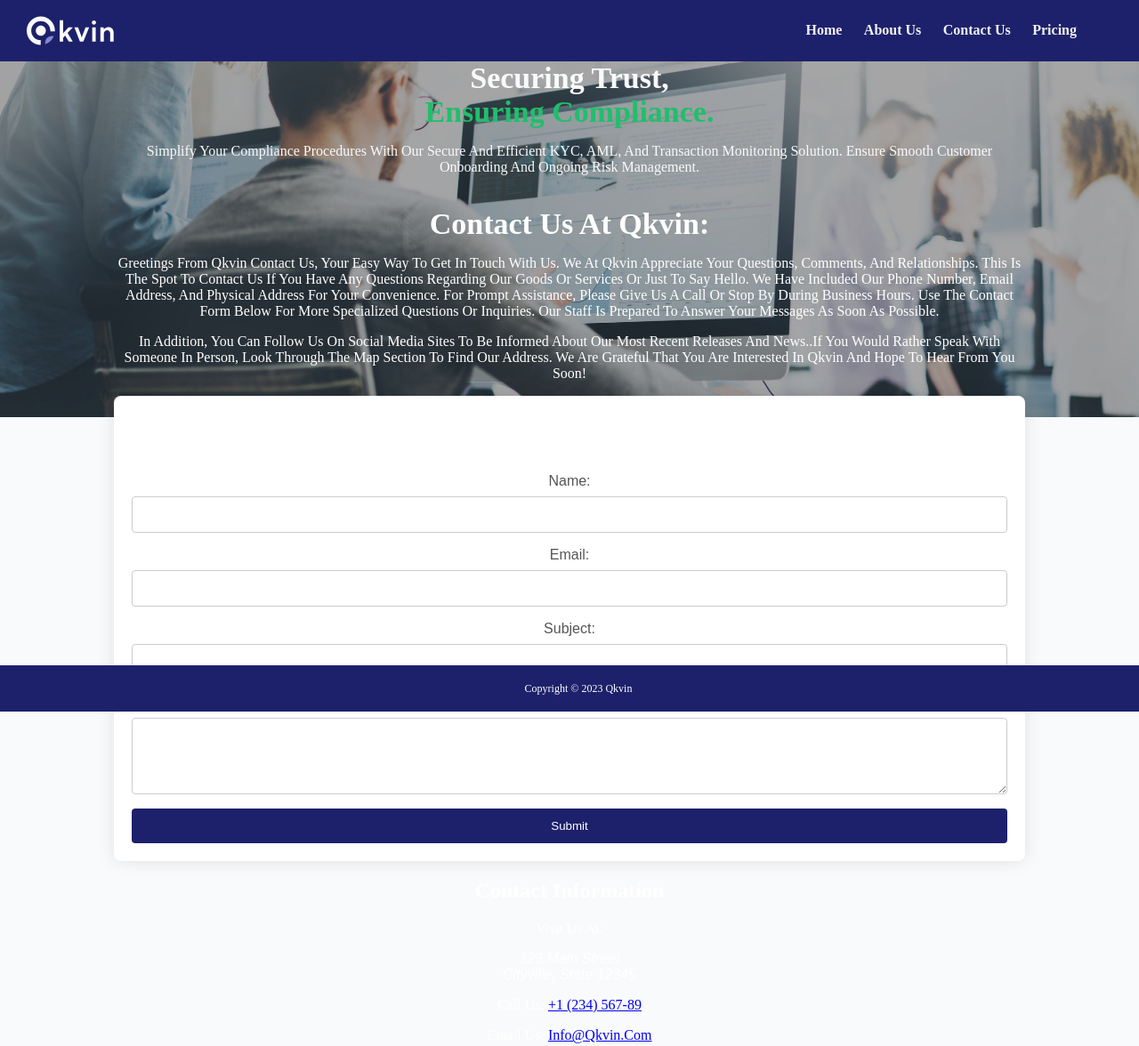
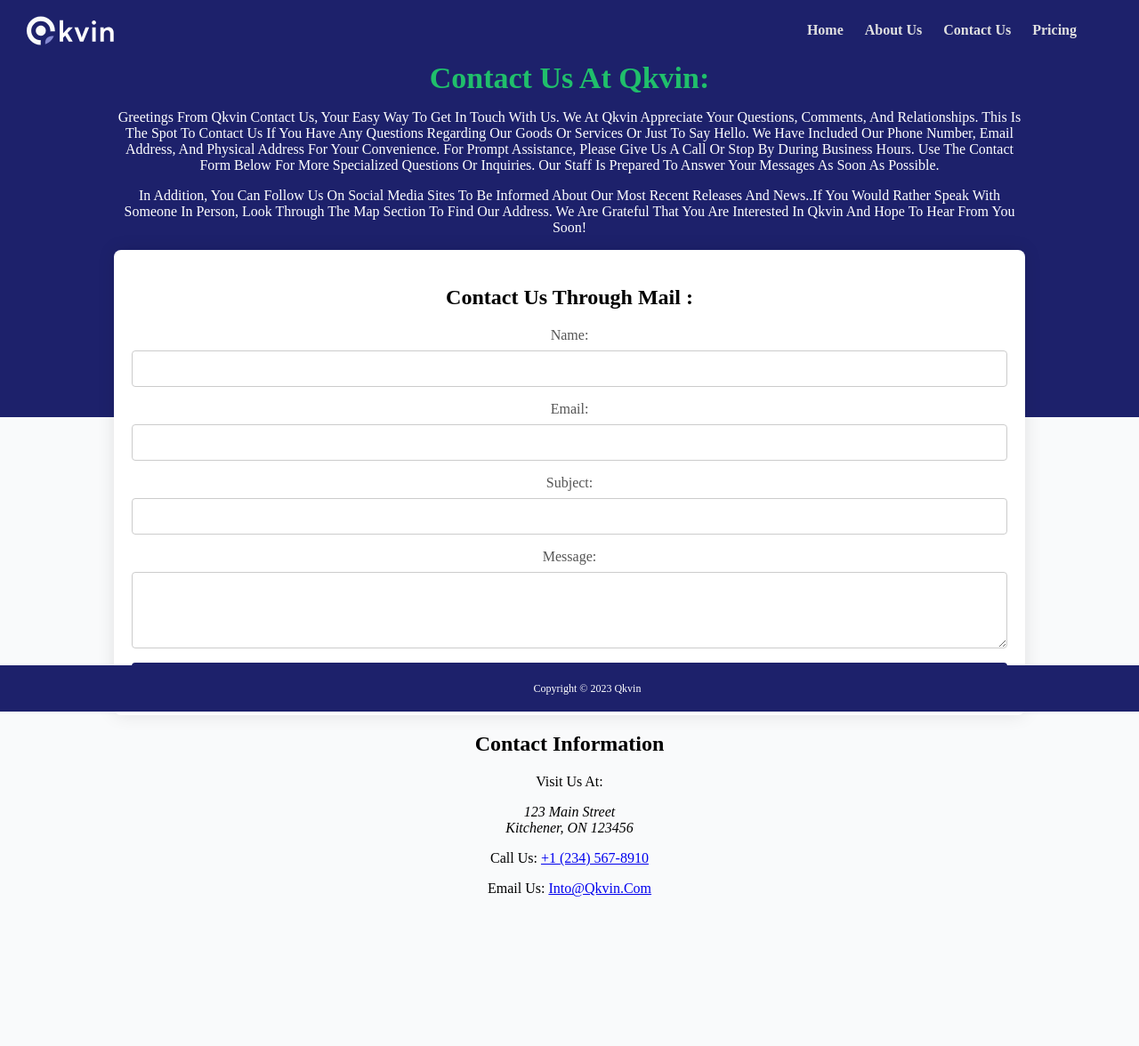
Before and after one commit to kaushalchandrapal/FinalProject-Responsive, a plain HTML site: page contact-us.html in a window 1280 px wide. Shown: the whole page at 89% size. After the commit the page ends 1078 px from the top, so only its background shows below. Drawn offline with Linux system fonts and the light colour scheme; a web font is replaced by a local one.

Commit message:
Contactuspage (#5)
* contactuspage

* edited text and make some similar changes

---------

Co-authored-by: cyril francis <cyrilfrancis201@gmail.com>

```diff
--- a/contact-us.html
+++ b/contact-us.html
@@ -17,10 +17,10 @@
             <div class="container">
                 <img src="assets/qkvinlogo.svg" class="logo" >
                 <ul class="nav-links">
-                    <li><a href="#index.html">Home</a></li>
-                    <li><a href="#about-us">About Us</a></li>
-                    <li><a href="#contact-us.html">Contact Us</a></li>
-                    <li><a href="#pricing">Pricing</a></li>
+                    <li><a href="index.html">Home</a></li>
+                    <li><a href="about-us.html">About Us</a></li>
+                    <li><a href="contact-us.html">Contact Us</a></li>
+                    <li><a href="pricing.html">Pricing</a></li>
                 </ul>
             </div>
         </nav>
@@ -28,29 +28,18 @@
             <div class="banner">
                 <div class="banner-text-wrapper">
                     <div class="banner-text">
-                        <h1 class="bg-text" >Securing Trust,</h1>
-                        <h1 class="green-accent" >Ensuring Compliance.</h1>
-                        <p class="bg-text" >
-                            Simplify your compliance procedures with our secure and efficient KYC, AML, and Transaction Monitoring solution. Ensure smooth customer onboarding and ongoing risk management.
-                        </p>
-                        <!-- <img class="image-main-mobile" src="images/splashright_bg.jpeg" alt="">
-                    </div>
-                </div>
-                <img class="image-main" src="images/splashright_bg.jpeg" alt="">
-            </div> -->
-            <div class="content">
+                        <h1 class="green-accent" >Contact Us at Qkvin:</h1>
 
-            </div>
-            <h1 id="contact">Contact Us at Qkvin:</h1>
-    <p>Greetings from Qkvin Contact Us, your easy way to get in touch with us. We at Qkvin appreciate your questions, comments, and relationships. This is the spot to contact us if you have any questions regarding our goods or services or just to say hello. We have included our phone number, email address, and physical address for your convenience. For prompt assistance, please give us a call or stop by during business hours.
+
+    <p id="paragraph">Greetings from Qkvin Contact Us, your easy way to get in touch with us. We at Qkvin appreciate your questions, comments, and relationships. This is the spot to contact us if you have any questions regarding our goods or services or just to say hello. We have included our phone number, email address, and physical address for your convenience. For prompt assistance, please give us a call or stop by during business hours.
 
         Use the contact form below for more specialized questions or inquiries. Our staff is prepared to answer your messages as soon as possible. </p>
 
-    <p>In addition, you can follow us on social media sites to be informed about our most recent releases and news..If you would rather speak with someone in person, look through the map section to find our address. We are grateful that you are interested in Qkvin and hope to hear from you soon!</p>
+    <p id="paragraph">In addition, you can follow us on social media sites to be informed about our most recent releases and news..If you would rather speak with someone in person, look through the map section to find our address. We are grateful that you are interested in Qkvin and hope to hear from you soon!</p>
 
 
     <section id="contact-form">
-      <h2>Contact Us Through Mail :</h2>
+      <h2 id="contact">Contact Us Through Mail :</h2>
       <form  method="post">
         <label for="name">Name:</label>
         <input type="text" id="name" name="name" required>
@@ -68,14 +57,15 @@
       </form>
     </section>
     <section id="contact-info">
-        <h2>Contact Information</h2>
-        <p>Visit us at:</p>
-        <address>
+        <h2  >Contact Information</h2>
+        <p >Visit us at:</p>
+        <address >
           123 Main Street<br>
-          Cityville, State 12345<br>
+          Kitchener, ON 123456<br>
         </address>
-        <p>Call us: <a href="tel:+123456789">+1 (234) 567-89</a></p>
-        <p>Email us: <a href="mailto:info@qkvin.com">info@qkvin.com</a></p>
+        <p >Call us: <a href="tel:+123567910" >+1 (234) 567-8910</a></p>
+        <p id="asd">Email us: <a href="mailto:info@qkvin.com" >into@qkvin.com</a></p>
+
       </section>
 
 
--- a/css/contactus.css
+++ b/css/contactus.css
@@ -1,24 +1,14 @@
-body {
-    font-family: Arial, sans-serif;
-    margin: 0;
-    padding: 0;
-    box-sizing: border-box;
-}
-#contact{
-    padding-top: 3%;
 
+
+.header {
+    background: var(--bg-100) !important;
+    color: #f1f1f1 !important;
 }
 
-
-header {
-    background-color: #be8a5e;
-    color: #333333;
-    padding: 10px;
-
-    color: #f1f1f1 !important;
-}
-.logo{
-    text-align: left;
+.logo {
+    margin-top: 5px !important;
+    margin-bottom: 5px !important;
+    width: 100px;
 }
 
 .navbar {
@@ -26,6 +16,14 @@ header {
     background-color: var(--bg-100);
     color: var(--text-200);
 }
+
+.sticky {
+    position: fixed;
+    top: 0;
+    width: 100%;
+    padding: 0 20px !important;
+}
+
 .nav-links {
     list-style: none;
     margin-right: 20px !important;
@@ -34,12 +32,15 @@ header {
     display: inline;
     font-family: 'oxygen';
     margin-right: 20px;
-
 }
 
 .nav-links a {
     text-decoration: none;
-    color: var(--texr-200);
+    color: var(--text-200);
+}
+
+.nav-links a:hover {
+    color: var(--green-accent);
 }
 
 @media screen and (max-width: 700px) {
@@ -49,15 +50,18 @@ header {
 }
 
 
+
 footer {
-    background-color: #be8a5e;
-    color: #fff;
-    text-align: center;
-    padding: 10px;
-    /* position: fixed; */
+    font-family: 'oxyen';
+    background-color: var(--bg-100);
+    display: flex;
+    justify-content: center;
+    align-items: center;
+    color: var(--primary-100);
+    padding: 10px 20px;
+    position: fixed;
     bottom: 0;
     width: 100%;
-    background-color: var(--bg-100);
 }
 nav {
     text-align: right;
@@ -120,19 +124,36 @@ nav a:hover {
   button:hover {
     background-color: #0056b3;
   }
-  .image-main{
-    padding: 10px;
+
+  #contact-form{
+    color: #fff
+  }
+  h1, h2, h4, p {
+    font-family: 'Oxygen';
+    font-style: normal;
+}
+
+h1 {
+    font-weight: 700;
+    font-size: 34px;
+    margin: 0 !important;
+}
+#contact{
+    color: black;
+}
+#paragraph{
+    color: #fff;
+
+}
+.banner-text{
     height: 25rem;
-    width: 99%;
+}
+#contact-info{
+       font-weight: 100;
+       position: static;
+       overflow: auto;
 
-  }
-  .banner {
-    position: relative;
-    background-image: url('/images/splashright_bg.jpeg');
-    background-size: cover; /* Adjust as needed (cover/contain) */
-    background-position: center; /* Adjust as needed */
-    background-repeat: no-repeat;
-    color: white; /* Text color */
-    height: 25rem;
-    width: 100%;
 }
+#asd{
+    margin-bottom: 70px;
+}
```
Also changed, not shown: about-us.html (+1 -1 lines), index.html (+1 -1 lines).
